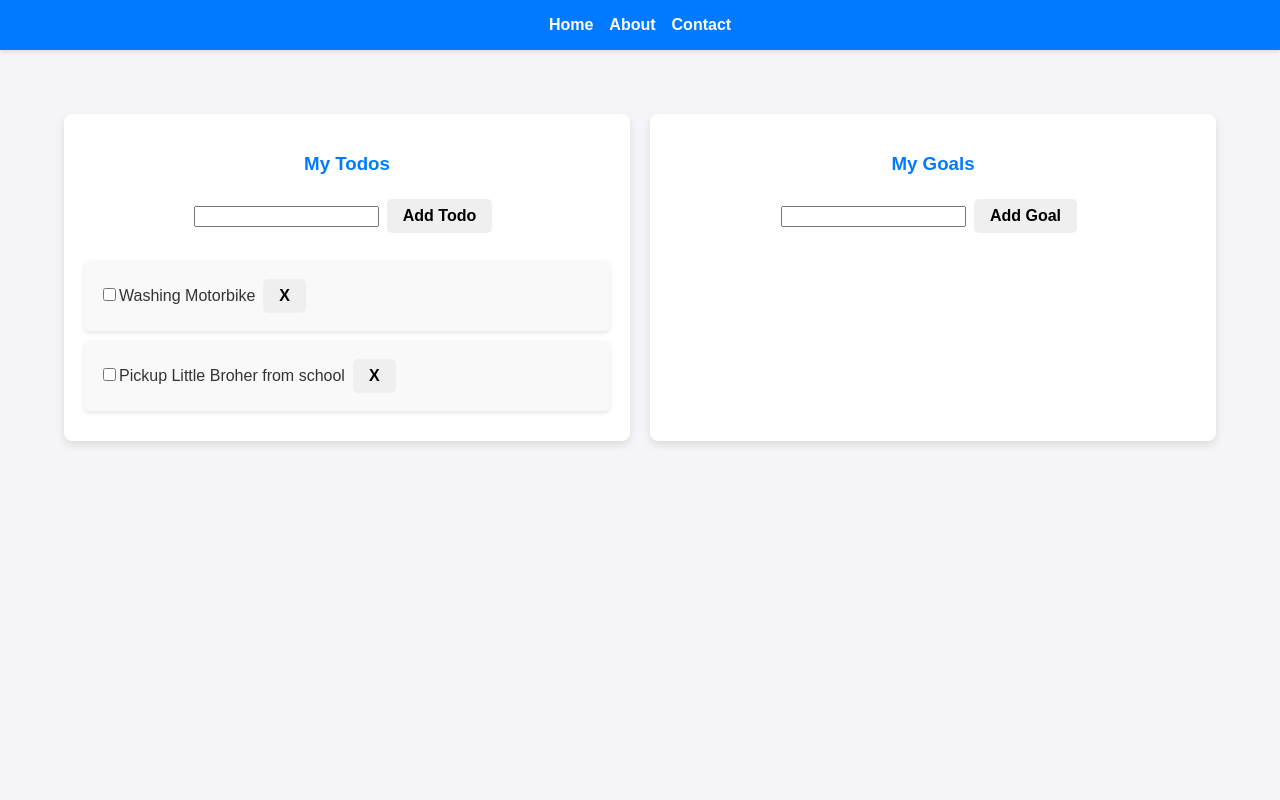
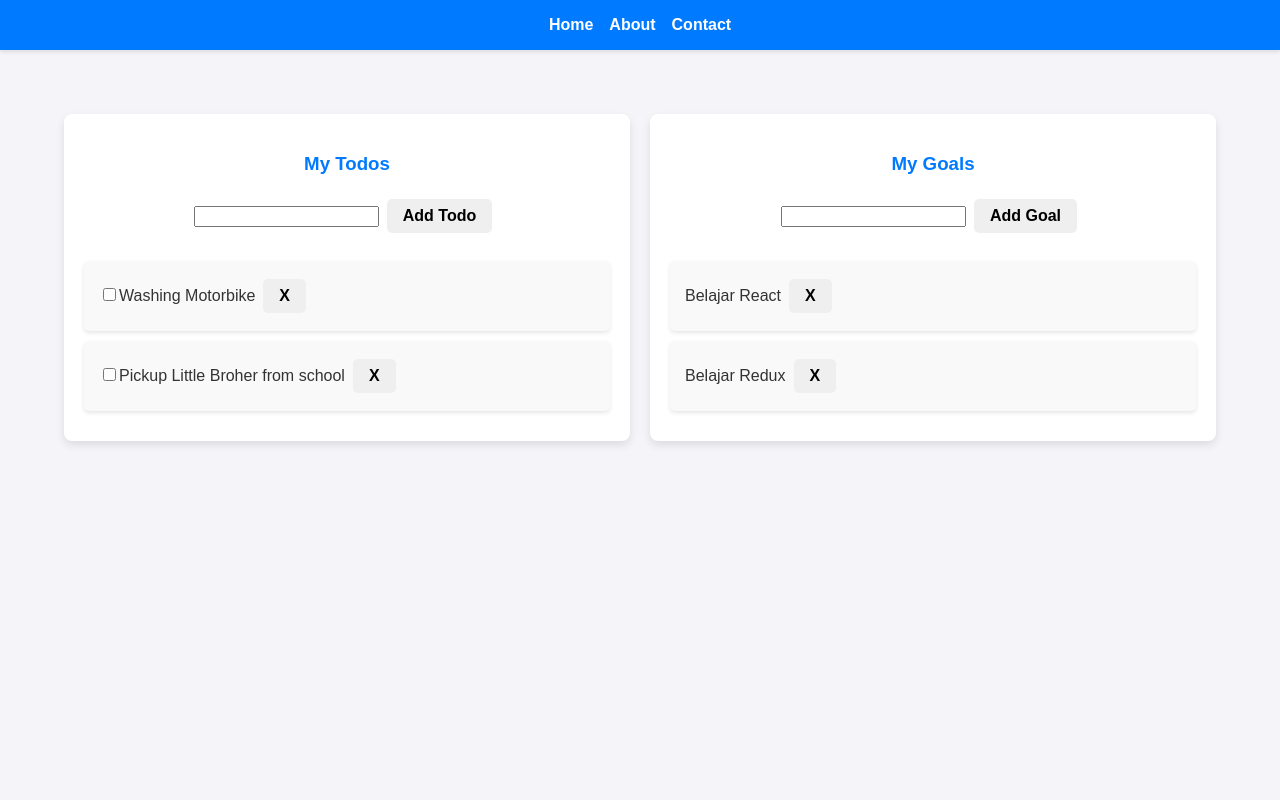
Before and after one commit to rizalsuryana/Become-a-React-Web-Developer-Expert, a React (Vite) app: page /redux in a window 1280 px wide. Shown: the top 800 px of the page. Built offline with nearby package versions, Linux system fonts and the light colour scheme.

Commit message:
applying to Goals components

```diff
--- a/src/exercise-list/3-redux-exercise/redux-components/GoalList.jsx
+++ b/src/exercise-list/3-redux-exercise/redux-components/GoalList.jsx
@@ -1,26 +1,39 @@
 import { useSelector, useDispatch } from "react-redux";
-import {addGoalActionCreator, deleteGoalActionCreator} from '../states/goals/action'
+import {addGoalActionCreator, asyncAddGoal, asyncDeleteGoal, asyncReceiveGoals, deleteGoalActionCreator} from '../states/goals/action'
 import GoalInput from "./GoalInput";
 import GoalItem from "./GoalItem";
+import { useEffect } from "react";
 
 const GoalList = () => {
   const goals = useSelector((states)=> states.goals); //TODO: get goals from store
   const dispatch = useDispatch();
 
+  // get goals value
+
+  useEffect (() =>{
+    dispatch(asyncReceiveGoals());
+  }, [dispatch]);
+
+
+
+
+
   const onAddGoal = (text) => {
     //TODO: dispatch action ADD_GOAL
-    const id = `goal-${+new Date()}`;
-    dispatch(
-      addGoalActionCreator({
-        id,
-        text
-      })
-    );
+    // const id = `goal-${+new Date()}`;
+    // dispatch(
+    //   addGoalActionCreator({
+    //     id,
+    //     text
+    //   })
+    // );
+
+    dispatch(asyncAddGoal(text));
   }
 
     const onDeleteGoal = (id) => {
       //TODO: dispatch action DELETE_GOAL
-      dispatch(deleteGoalActionCreator(id));
+      dispatch(asyncDeleteGoal(id));
   }
 
   return(
--- a/src/exercise-list/3-redux-exercise/states/goals/action.js
+++ b/src/exercise-list/3-redux-exercise/states/goals/action.js
@@ -1,3 +1,5 @@
+import mockAPI from "../../data/mockAPI";
+
 const addGoalActionCreator = ({id, text}) => {
     return {
       type : 'ADD_GOAL',
@@ -17,4 +19,47 @@ const addGoalActionCreator = ({id, text}) => {
     };
   }
 
-  export {addGoalActionCreator, deleteGoalActionCreator};
+  const receiveGoalsActionCreator = (goals) => {
+    return {
+      type : 'RECEIVE_GOALS',
+      payload: {
+        goals
+      }
+    }
+  }
+
+  const asyncReceiveGoals = () => {
+    return async (dispatch) => {
+      const goals = await mockAPI.getGoals();
+      dispatch(receiveGoalsActionCreator(goals));
+    };
+  }
+
+
+  const asyncAddGoal = (text) => {
+    return async (dispatch) => {
+      const { id } = await mockAPI.addGoal(text);
+      dispatch(addGoalActionCreator({id, text}));
+    };
+  }
+
+const asyncDeleteGoal = (id) => {
+  return async (dispatch) => {
+    await mockAPI.deleteGoal(id);
+    dispatch(deleteGoalActionCreator(id));
+  };
+}
+
+
+
+
+
+  export {
+    addGoalActionCreator,
+    deleteGoalActionCreator,
+    receiveGoalsActionCreator,
+    asyncReceiveGoals,
+    asyncAddGoal,
+    asyncDeleteGoal
+
+  };
--- a/src/exercise-list/3-redux-exercise/states/goals/reducer.js
+++ b/src/exercise-list/3-redux-exercise/states/goals/reducer.js
@@ -8,6 +8,10 @@ const goalReducer = (goals = [], action = {}) => {
       return goals.filter((goal)=> goal.id !== action.payload.id);
     }
 
+    if (action.type === 'RECEIVE_GOALS') {
+      return action.payload.goals;
+    }
+
     return goals;
   }
 
```
